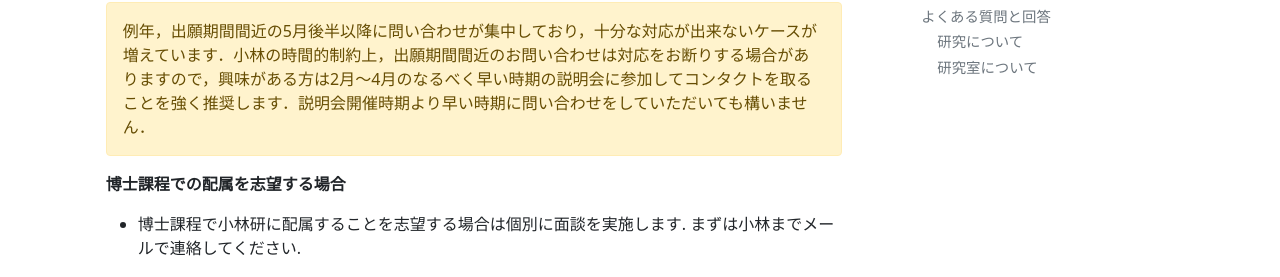
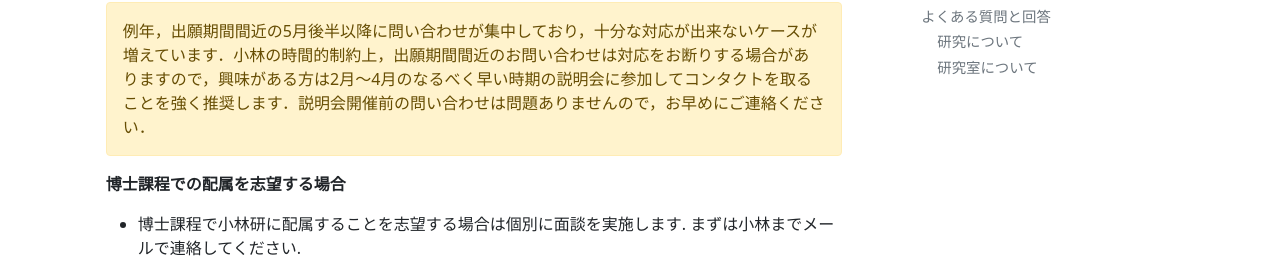
Before and after one commit to isct-koba-lab/isct-koba-lab.github.io, a Jekyll site: the page built from pages/for-students.md, in a window 1280 px wide and 900 px high, scrolled down 1468 px. Shown: the part 240-517 px from the top of the window. Built offline with Jekyll 4.4.1, drawn with Linux system fonts in a browser that asks for light colours.

Commit message:
update for-student

```diff
--- a/pages/for-students.md
+++ b/pages/for-students.md
@@ -49,7 +49,7 @@ toc: true
 - 遠地に住んでいる等やむを得ない事情で経営工学系の大学院説明会に参加できない場合は個別に対応します. 小林までメールで連絡してください.
 
 {:.alert .alert-warning}
-例年，出願期間間近の5月後半以降に問い合わせが集中しており，十分な対応が出来ないケースが増えています．小林の時間的制約上，出願期間間近のお問い合わせは対応をお断りする場合がありますので，興味がある方は2月〜4月のなるべく早い時期の説明会に参加してコンタクトを取ることを強く推奨します．説明会開催時期より早い時期に問い合わせをしていただいても構いません．
+例年，出願期間間近の5月後半以降に問い合わせが集中しており，十分な対応が出来ないケースが増えています．小林の時間的制約上，出願期間間近のお問い合わせは対応をお断りする場合がありますので，興味がある方は2月〜4月のなるべく早い時期の説明会に参加してコンタクトを取ることを強く推奨します．説明会開催前の問い合わせは問題ありませんので，お早めにご連絡ください．
 
 **博士課程での配属を志望する場合**
 - 博士課程で小林研に配属することを志望する場合は個別に面談を実施します. まずは小林までメールで連絡してください.
```
